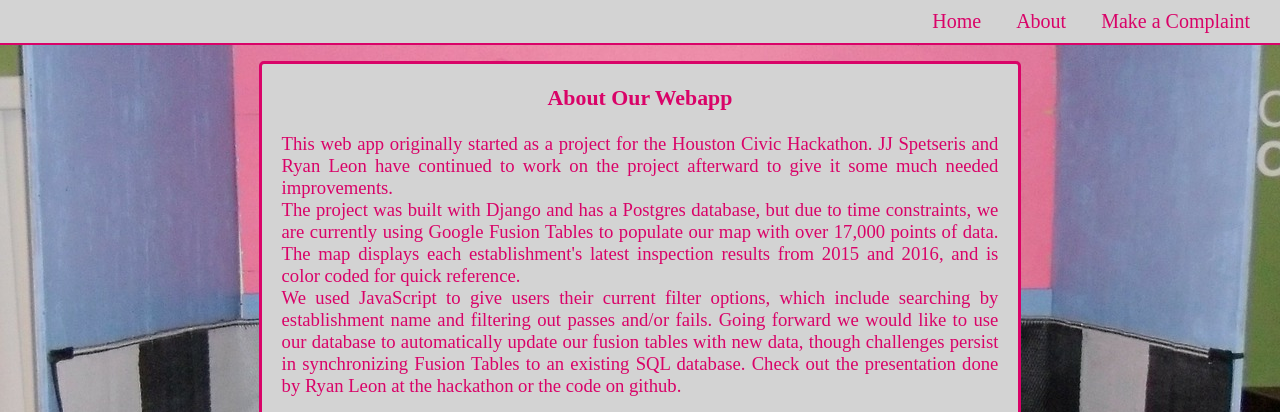
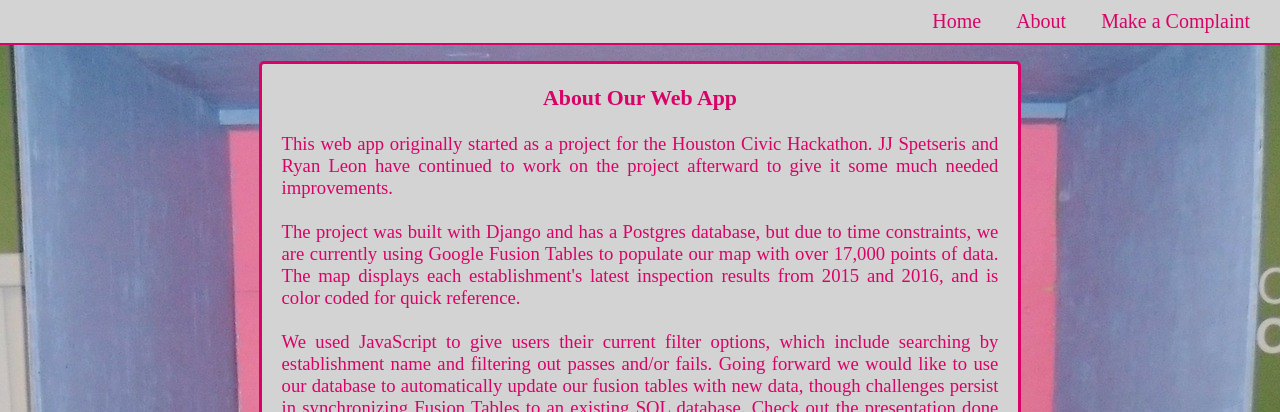
Before and after one commit to jjspetz/Health-Inspection-Data, a Django app: page /about/ in a window 1280 px wide. Shown: the top 412 px of the page. Run offline with Django 3.2, Linux system fonts and the light colour scheme; some libraries are stand-ins or nearby versions.

Commit message:
updated about.html
added extra page breaks

```diff
--- a/inspectData/templates/about.html
+++ b/inspectData/templates/about.html
@@ -5,15 +5,16 @@
 {% block main %}
 <main>
   <div class='projectBlurb'>
-    <h3>About Our Webapp</h3>
+    <h3>About Our Web App</h3>
     <p>
       This web app originally started as a project for the Houston Civic Hackathon.
       JJ Spetseris and Ryan Leon have continued to work on the project afterward
-      to give it some much needed improvements.<br>
+      to give it some much needed improvements.<br><br>
       The project was built with Django and has a Postgres database, but due to time
       constraints, we are currently using Google Fusion Tables to populate our map
       with over 17,000 points of data. The map displays each establishment's latest
-      inspection results from 2015 and 2016, and is color coded for quick reference.<br>
+      inspection results from 2015 and 2016, and is color coded for quick reference.
+      <br><br>
       We used JavaScript to give users their current filter options, which include
       searching by establishment name and filtering out passes and/or fails. Going
       forward we would like to use our database to automatically update our
```
